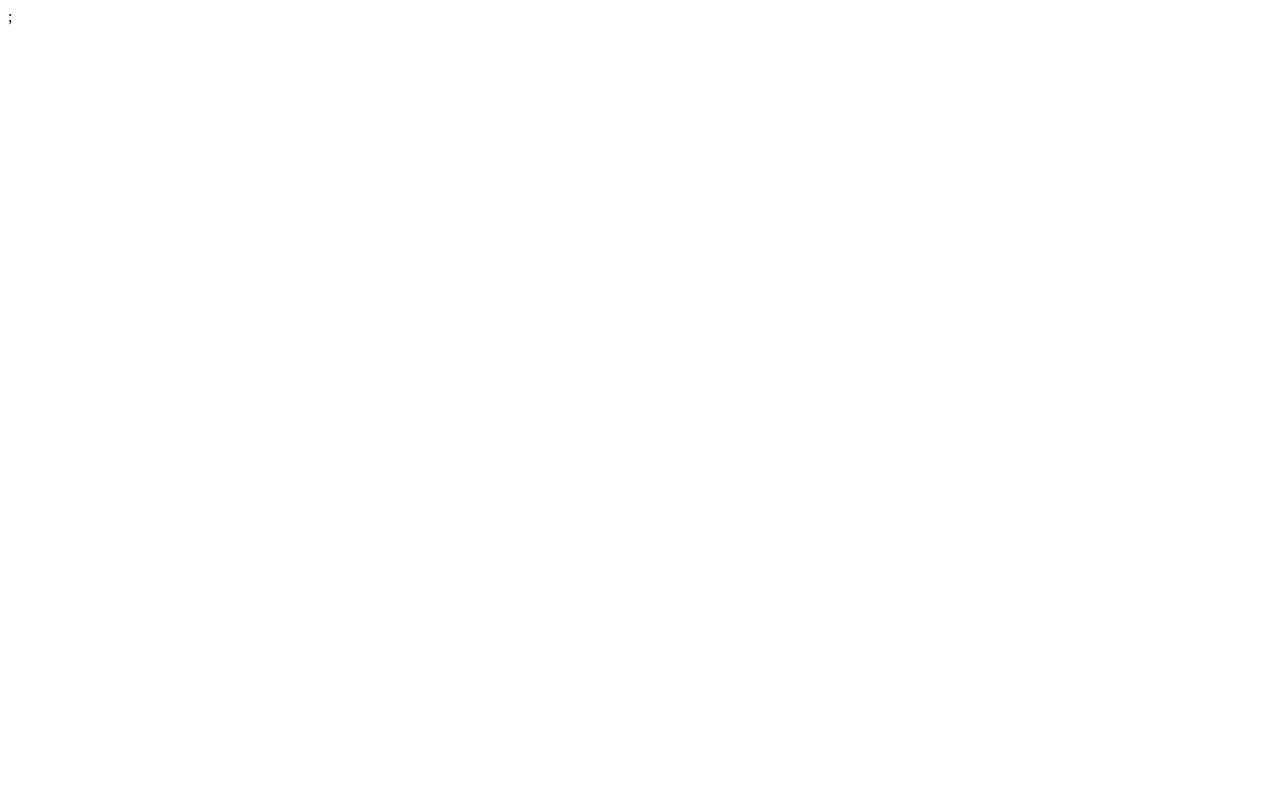
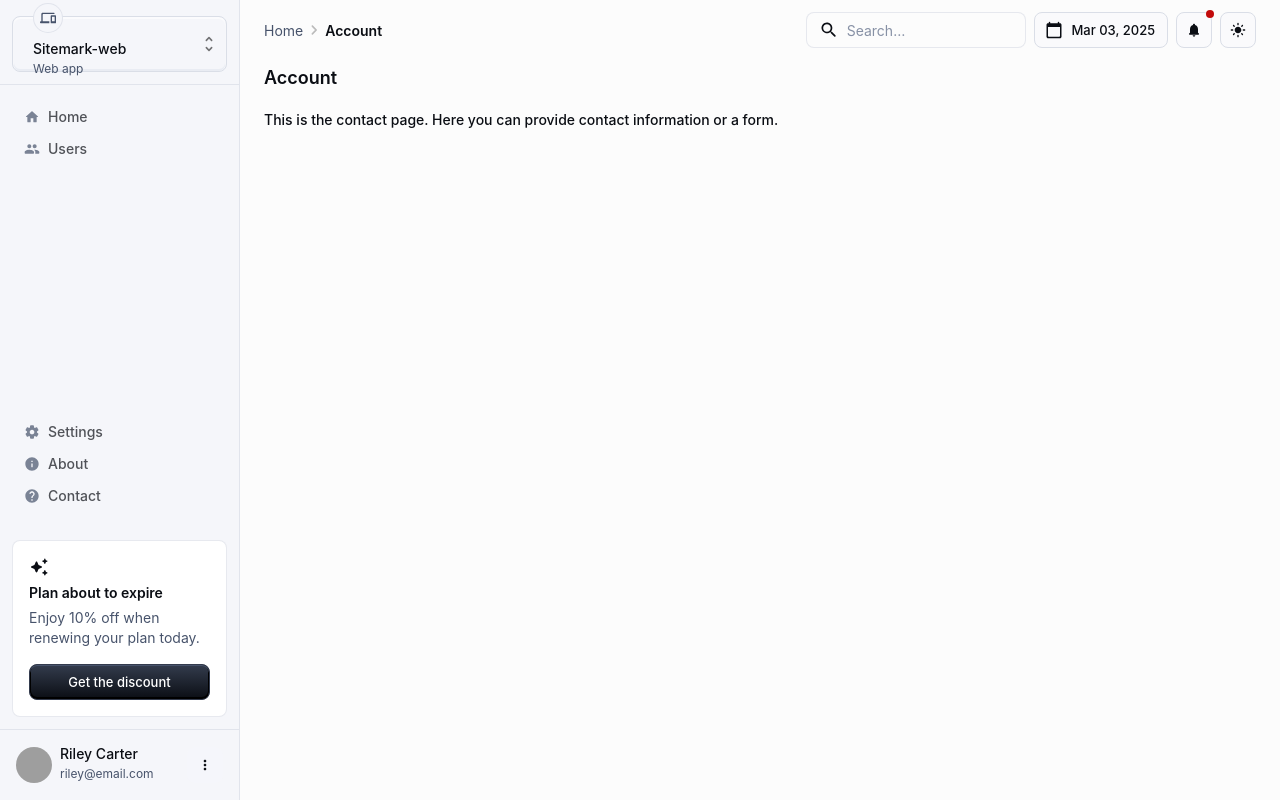
Before and after one commit to ajaykumar-bg/react-hook-form-mui-example, a React (Create React App) app: page /account in a window 1280 px wide. Before the commit this address had no page. Built offline with nearby package versions, Linux system fonts and the light colour scheme; grey boxes are pictures that could not be loaded.

Commit message:
Added Account and Profile routes

```diff
--- a/src/App.jsx
+++ b/src/App.jsx
@@ -20,6 +20,8 @@ import UserManagement from './features/users/components/UserManagement';
 import Settings from './components/Settings';
 import About from './components/About';
 import Contact from './components/Contact';
+import Profile from './components/Profile';
+import Account from './components/Account';
 
 const App = () => {
 	return (
@@ -78,6 +80,26 @@ const App = () => {
 							</ProtectedRoute>
 						}
 					/>
+					<Route
+						path='/profile'
+						element={
+							<ProtectedRoute>
+								<AppLayout>
+									<Profile />
+								</AppLayout>
+							</ProtectedRoute>
+						}
+					/>
+					<Route
+						path='/account'
+						element={
+							<ProtectedRoute>
+								<AppLayout>
+									<Account />
+								</AppLayout>
+							</ProtectedRoute>
+						}
+					/>
 					<Route path='/' element={<Navigate to='/dashboard' replace />} />
 				</Routes>
 			</Router>
--- /dev/null
+++ b/src/components/Account.jsx
@@ -0,0 +1,18 @@
+import React from 'react';
+import { Box, Typography } from '@mui/material';
+
+function Account() {
+	return (
+		<Box sx={{ width: '100%', maxWidth: { sm: '100%', md: '1700px' } }}>
+			<Typography component='h2' variant='h6' sx={{ mb: 2 }}>
+				Account
+			</Typography>
+			<Typography variant='subtitle2' gutterBottom>
+				This is the contact page. Here you can provide contact information or a
+				form.
+			</Typography>
+		</Box>
+	);
+}
+
+export default Account;
--- /dev/null
+++ b/src/components/Profile.jsx
@@ -0,0 +1,18 @@
+import React from 'react';
+import { Box, Typography } from '@mui/material';
+
+function Profile() {
+	return (
+		<Box sx={{ width: '100%', maxWidth: { sm: '100%', md: '1700px' } }}>
+			<Typography component='h2' variant='h6' sx={{ mb: 2 }}>
+				Profile
+			</Typography>
+			<Typography variant='subtitle2' gutterBottom>
+				This is the contact page. Here you can provide contact information or a
+				form.
+			</Typography>
+		</Box>
+	);
+}
+
+export default Profile;
--- a/src/constants/route.constants.js
+++ b/src/constants/route.constants.js
@@ -33,4 +33,12 @@ export const getAppRoutes = () => [
 		label: <Trans i18nKey='page.contact' />,
 		path: '/contact',
 	},
+	{
+		label: <Trans i18nKey='page.profile' />,
+		path: '/profile',
+	},
+	{
+		label: <Trans i18nKey='page.account' />,
+		path: '/account',
+	},
 ];
--- a/src/i18n/locales/en.json
+++ b/src/i18n/locales/en.json
@@ -51,6 +51,8 @@
 		"users": "Users",
 		"settings": "Settings",
 		"about": "About",
-		"contact": "Contact"
+		"contact": "Contact",
+		"profile": "Profile",
+		"account": "Account"
 	}
 }
--- a/src/i18n/locales/es.json
+++ b/src/i18n/locales/es.json
@@ -51,6 +51,8 @@
 		"users": "Usuarias",
 		"settings": "Ajustes",
 		"about": "Acerca de",
-		"contact": "Contacto"
+		"contact": "Contacto",
+		"profile": "Perfil",
+		"account": "Cuenta"
 	}
 }
```
